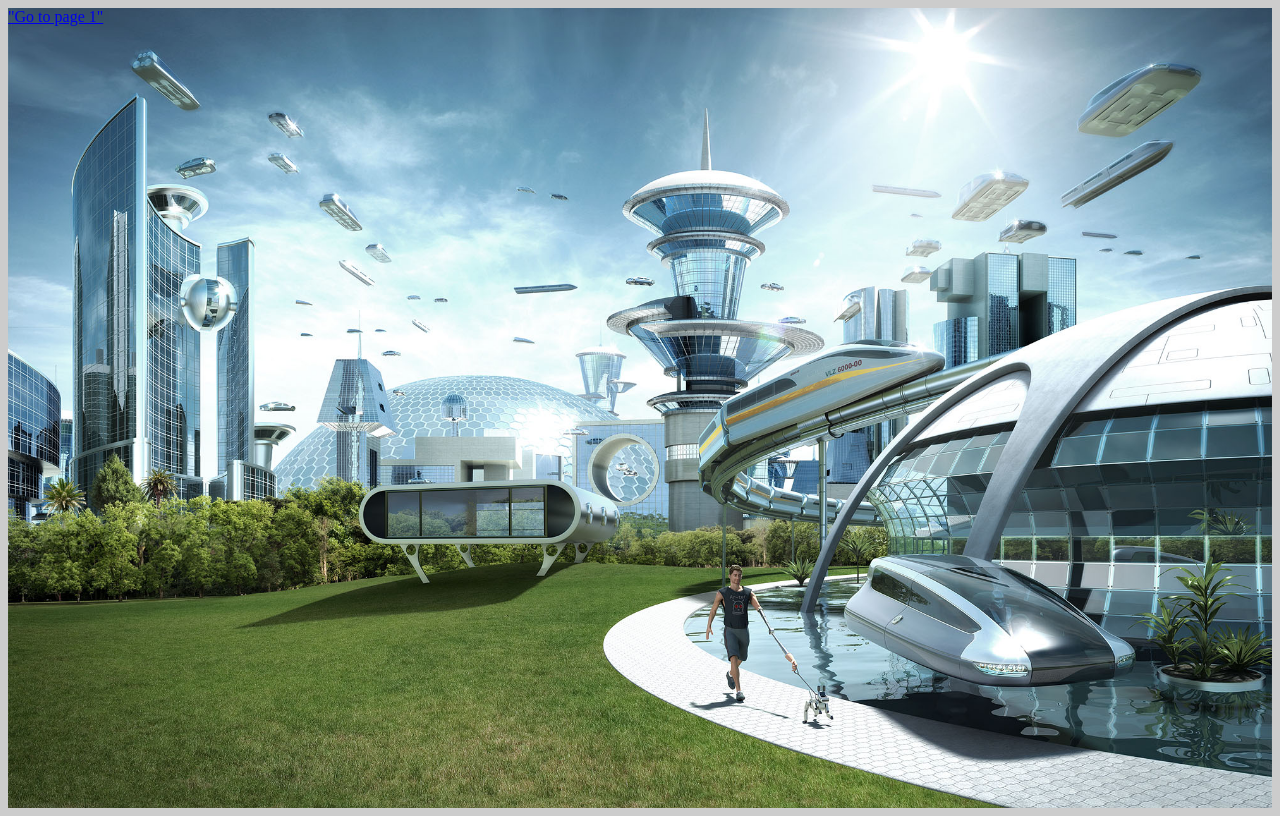
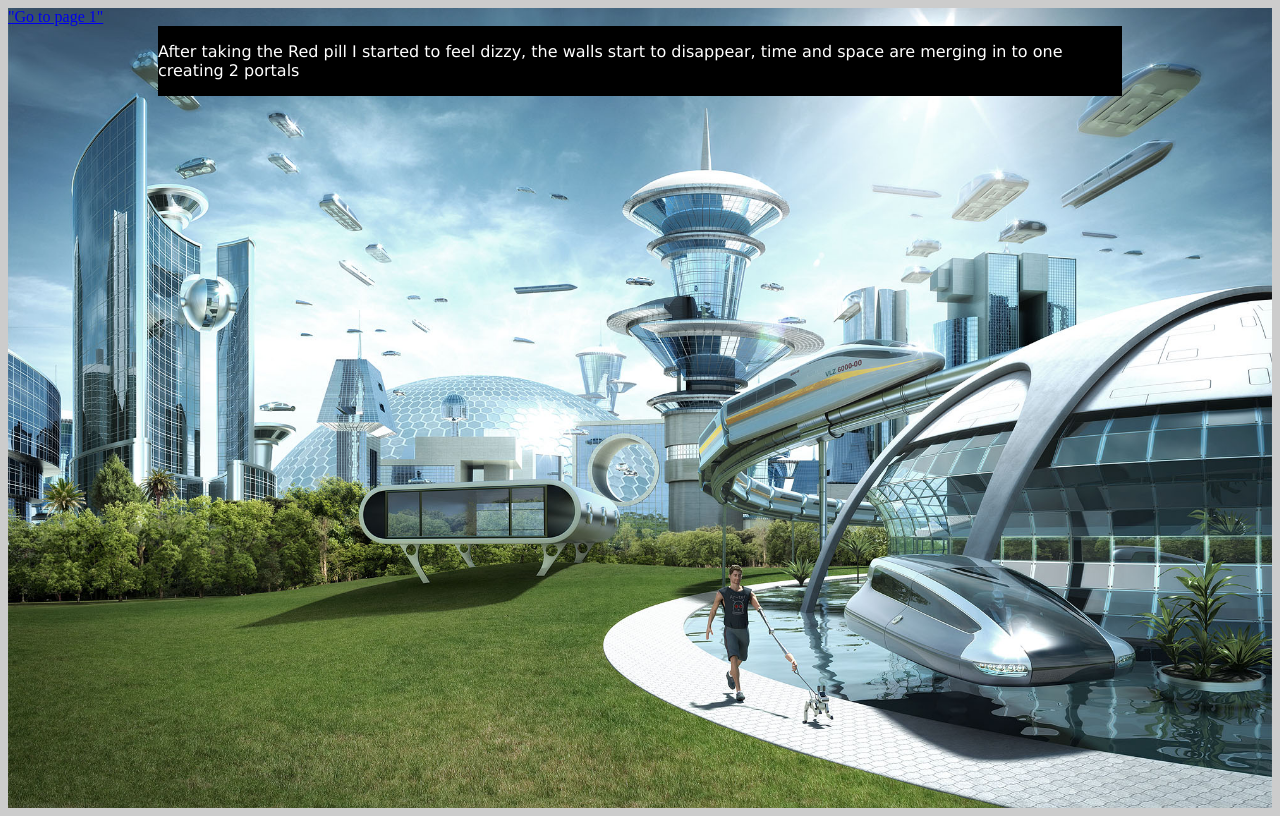
Before and after one commit to Ulissesortega/GroupCYOAwithStyles, a plain HTML site: page pages/page1.html in a window 1280 px wide. Drawn offline with Linux system fonts and the light colour scheme.

Commit message:
Code Update

```diff
--- a/css/styles.css
+++ b/css/styles.css
@@ -29,6 +29,7 @@ body {
   background-size: cover;
   height: 100vh;
 }
+
 .page1 {
   background: url(../assets/future.jpg) no-repeat center center fixed;
   -webkit-background-size: cover;
@@ -43,10 +44,26 @@ body {
   align-items: flex-end;
 }
 
-  .CenterText
-  {
-    color:white;
+.CenterText {
+  color: white;
   display: flex;
   justify-content: center;
   align-items: center;
 }
+
+.ButtonSpace {
+  display: flex;
+  justify-content: space-evenly;
+}
+
+.TextFormat {
+  color: white;
+  font-family: Verdana, Geneva, Tahoma, sans-serif;
+  font-size: medium;
+  background-color: black;
+  display: flex;
+  align-items: center;
+  justify-content: center;
+  margin-inline: 150px;
+
+}
--- a/pages/page1.html
+++ b/pages/page1.html
@@ -10,6 +10,10 @@
 <body>
 <div class=" page1">
     <a href="../Index.html">"Go to page 1"</a>
+
+    <div class = "TextFormat">
+    <P> After taking  the Red pill I started to feel dizzy, the walls start to disappear, time and space are merging in to one creating 2 portals</P>
      </div>
 
+    </div>
 </body
```
Also changed, not shown: Index.html (+15 -7 lines). Lines whose indentation alone changed are shown as unchanged.
